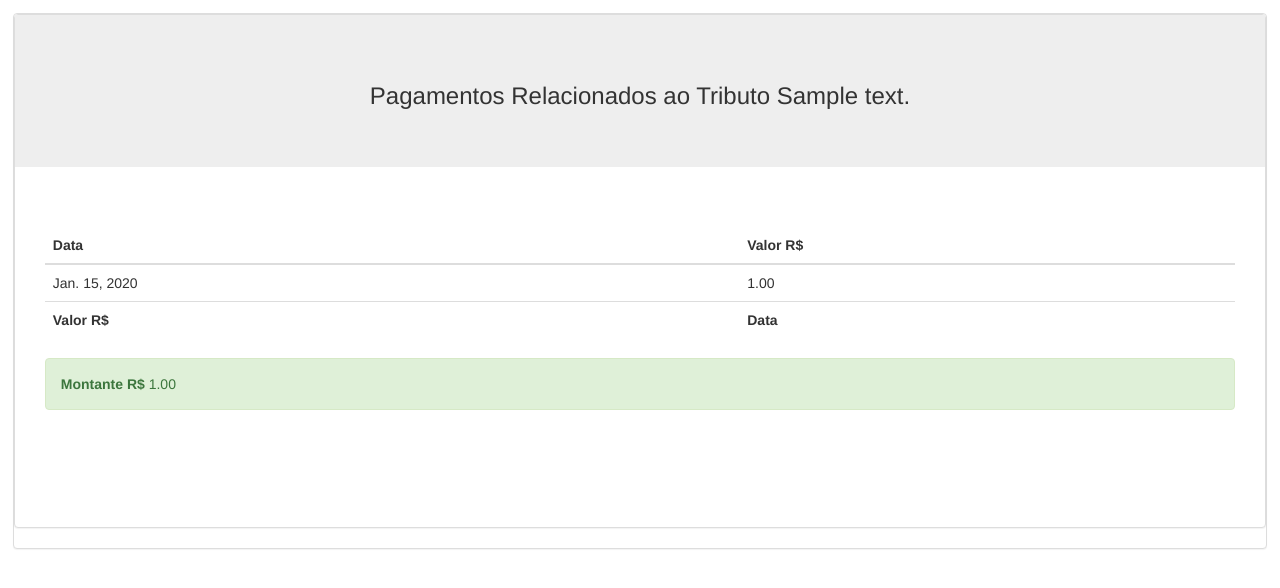
After one commit to adrianoOliveiraRocha/ManagementTools, a Django app: page /controltributes/payments_relateds/1 in a window 1280 px wide. The commit adds this page. Shown: the top 588 px of the page. Run offline with Django 3.2, Linux system fonts and the light colour scheme; tables that the repository leaves empty hold one stand-in row (values such as "Sample post"); some libraries are stand-ins or nearby versions.

Commit message:
Payments Relateds

```diff
--- a/controltributes/models.py
+++ b/controltributes/models.py
@@ -51,6 +51,11 @@ class Tribute(models.Model):
 			print(e)
 			return False
 
+	@staticmethod
+	def getDescription(tribute_id):
+		tribute = Tribute.objects.get(id=tribute_id)
+		return tribute.description
+
 
 class Payment(models.Model):
 	from datetime import date
@@ -84,3 +89,12 @@ class Payment(models.Model):
 					payments_list.append((tribute.id, tribute.period, tribute.description,
 						payment.date, payment.value, payment.id))
 		return payments_list
+
+	@staticmethod
+	def getPaymentsRelateds(tribute_id):
+		payments = Payment.objects.filter(tribute_id=tribute_id)
+		tribute_description = Tribute.getDescription(tribute_id)
+		sum_payments = 0
+		for payment in payments:
+			sum_payments = sum_payments + payment.value
+		return payments, sum_payments, tribute_description
--- a/controltributes/templates/controltributes/index.html
+++ b/controltributes/templates/controltributes/index.html
@@ -119,6 +119,8 @@
                     <td>{{ tribute.period }}</td>
                     <td>
                       <button type="button" class="btn btn-default"
+                      id="{{tribute.id}}"
+                      onclick="paymentsRelateds(this.id);"
                       title="Exibir pagamentos relacionados">
                         Pagamentos
                       </button>
--- /dev/null
+++ b/controltributes/templates/controltributes/payments_relateds.html
@@ -0,0 +1,77 @@
+{% extends 'base.html' %}
+{% load cj_extras %}
+
+{% block nav %} {% endblock %}
+
+{% block subcontent1 %}
+
+<div class="panel panel-default" style="margin: 1%;">
+
+	<div class="panel-group">
+
+		<!-- Entries -->
+		<div class="panel panel-default">
+			<div class="jumbotron">
+			  <h3 style="text-align: center;">Pagamentos Relacionados
+			  ao Tributo {{ tribute_description }}</h3>
+			</div>
+			<div class="panel-body">
+				{% if payments %}
+				<div style="overflow: auto; width: 100%; height: 300px;">
+
+					<div class="panel-body">
+						<table class="table" width="100%">
+							<thead>
+							  <tr>
+							    <th>Data</th>
+							    <th>Valor R$</th>
+							  </tr>
+							</thead>
+
+							<tfoot>
+							  <tr>
+							    <th>Valor R$</th>
+							    <th>Data</th>
+							  </tr>
+							</tfoot>
+
+							<tbody>
+
+								{% for payment in payments %}
+									<tr>
+										<td>{{ payment.date }}</td>
+										<td>{{ payment.value }}</td>
+									</tr>
+								{% endfor %}
+
+							</tbody>
+						</table>
+						<div class="alert alert-success">
+						  <strong>Montante R$</strong> {{ sum_payments }}
+						</div>
+					</div>
+				</div>
+				{% else %}
+					<div class="alert alert-warning">
+					  <strong>Aviso!</strong> Não existem pagamentos
+					  relacionados à esse tributo.
+					</div>
+				{% endif %}
+
+			</div>
+		</div>
+		<!-- End Entries -->
+
+	</div>
+</div>
+
+<!-- <div class="panel panel-default" style="margin: 1%;">
+	<div class="panel panel-default">
+		Programmer Python
+	</div>
+</div>
+ -->
+
+{% endblock %}
+
+{% block footer %}{% endblock %}
--- a/controltributes/urls.py
+++ b/controltributes/urls.py
@@ -11,4 +11,6 @@ urlpatterns = [
 		views.run_edit_tribute, name='run_edit_tribute'),
 	url(r'^delete_tribute/(?P<tribute_id>\d+)$',
 		views.delete_tribute, name='delete_tribute'),
+	url(r'^payments_relateds/(?P<tribute_id>\d+)$',
+		views.payments_relateds, name='payments_relateds'),
 ]
--- a/controltributes/views.py
+++ b/controltributes/views.py
@@ -93,3 +93,13 @@ def delete_tribute(request, tribute_id):
 	messages.add_message(request, messages.INFO, "Tributo"
 			" deletedo com sucesso!")
 	return redirect('controltributes:index')
+
+def payments_relateds(request, tribute_id):
+	payments, sum_payments, tribute_description = Payment.getPaymentsRelateds(tribute_id)
+
+	context = {
+		'payments': payments,
+		'tribute_description': tribute_description,
+		'sum_payments': sum_payments
+	}
+	return render(request, 'controltributes/payments_relateds.html', context)
--- a/core/static/assets/extra.js
+++ b/core/static/assets/extra.js
@@ -144,3 +144,22 @@ function edit_tribute(tribute_id){
 	xhttp.open("GET", url, true);
 	xhttp.send();
 }
+
+
+function paymentsRelateds(tribute_id){
+	var url = '/controltributes/payments_relateds/' + tribute_id;
+
+	var xhttp = new XMLHttpRequest();
+	xhttp.onreadystatechange = function() {
+		if (this.readyState == 4 && this.status == 200) {
+			    document.getElementById("msg-central").innerHTML =
+			    this.responseText;
+			}
+		else{
+			document.getElementById("msg-central").innerHTML = 'Carregando...';
+		}
+	};
+
+	xhttp.open("GET", url, true);
+	xhttp.send();
+}
```
